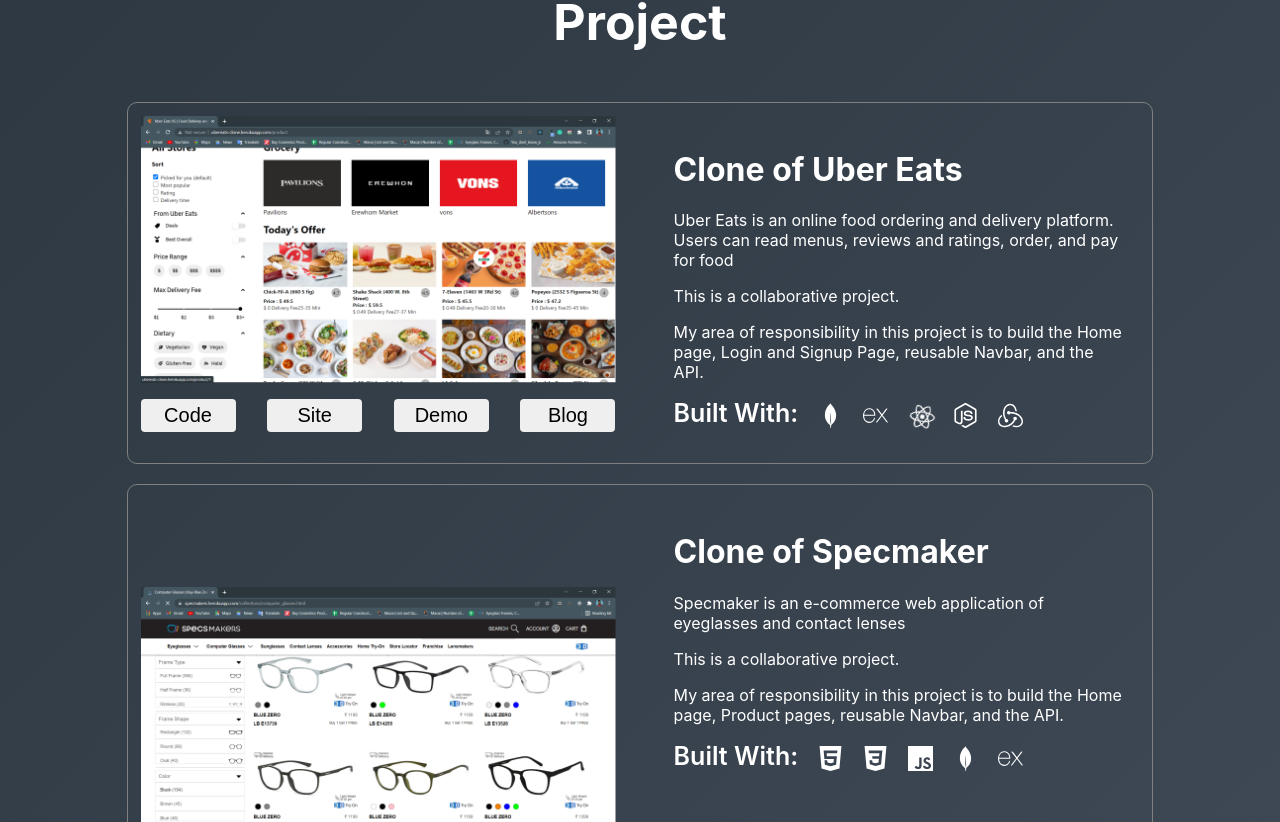
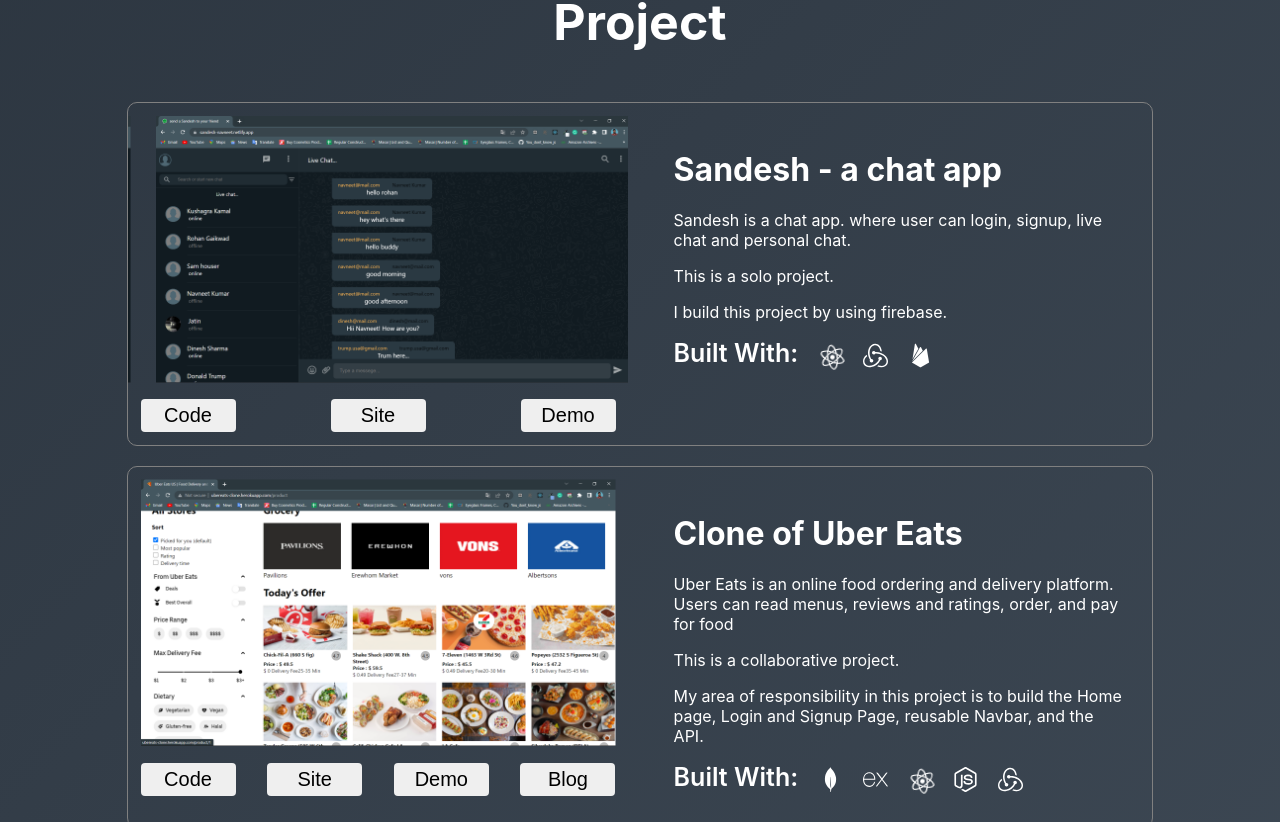
Before and after one commit to anoxco0/navneet-kumar, a React (Create React App) app: page / in a window 1280 px wide. Shown: the part 2558-3380 px from the top of the page. Built offline with nearby package versions, Linux system fonts and the light colour scheme.

Commit message:
project sandesh added

```diff
--- a/src/components/Projects/Projects.jsx
+++ b/src/components/Projects/Projects.jsx
@@ -44,6 +44,7 @@ import { CSS } from "../svg/CSS";
 import { JavaScript } from "../svg/JavaScript";
 
 import "./projects.css";
+import { Firebase } from "../svg/Firebase";
 
 export const Projects = () => {
   const sandesh = [sandesh1, sandesh2, sandesh3, sandesh4, sandesh5, sandesh6, sandesh7, sandesh8, sandesh9];
@@ -63,27 +64,25 @@ export const Projects = () => {
   const timeoutRefslide = useRef(null);
   const timeoutRefnykaa = useRef(null);
   const projects = [
-    // {
-    //   images: sandesh,
-    //   code: "https://github.com/anoxco0/sandesh",
-    //   site: "http://ubereats-clone.herokuapp.com/",
-    //   demo: "https://drive.google.com/file/d/1lVeW-frYUli1Jf25ErfxQ399oZmm_EON/view?usp=sharing",
-    //   blog: "https://medium.com/@navneetharsh3/uber-eats-clone-b8894f480dbb",
-    //   heading: "Clone of Uber Eats",
-    //   paragraphs: [
-    //     "Uber Eats is an online food ordering and delivery platform. Users can read menus, reviews and ratings, order, and pay for food",
-    //     "This is a collaborative project.",
-    //     "My area of responsibility in this project is to build the Home page, Login and Signup Page, reusable Navbar, and the API.",
-    //   ],
-    //   stacks: [
-    //     { stack: <MongoDB />, id: "mongo" },
-    //     { stack: <Express />, id: "express" },
-    //     { stack: <React />, id: "react" },
-    //     { stack: <NodeJs />, id: "node" },
-    //     { stack: <Redux />, id: "redux" },
-    //   ],
-    //   index:uberIndex
-    // },
+    {
+      images: sandesh,
+      code: "https://github.com/anoxco0/sandesh",
+      site: "https://sandesh-navneet.netlify.app/authentication/",
+      demo: "https://drive.google.com/file/d/1cTwF-7G_--R9jIzmtOgP2BbkK0tTxVFN/view?usp=sharing",
+      // blog: "https://medium.com/@navneetharsh3/uber-eats-clone-b8894f480dbb",
+      heading: "Sandesh - a chat app",
+      paragraphs: [
+        "Sandesh is a chat app. where user can login, signup, live chat and personal chat.",
+        "This is a solo project.",
+        "I build this project by using firebase.",
+      ],
+      stacks: [
+        { stack: <React />, id: "react" },
+        { stack: <Redux />, id: "redux" },
+        {stack:<Firebase/>, id:"firebase"}
+      ],
+      index:sandeshIndex
+    },
     {
       images: uber,
       code: "https://github.com/anoxco0/ubereats-clone",
@@ -163,12 +162,33 @@ export const Projects = () => {
     }
   ];
 
+  function resetTimeoutsandesh() {
+    if (timeoutRefSandesh.current) {
+      clearTimeout(timeoutRefSandesh.current);
+    }
+  }
+
+  useEffect(() => {
+    resetTimeoutsandesh();
+    timeoutRefSandesh.current = setTimeout(
+      () =>
+        setSandeshIndex((prevIndex) =>
+          prevIndex === sandesh.length - 1 ? 0 : prevIndex + 1
+        ),
+      delaysandesh
+    );
+    return () => {
+      resetTimeoutsandesh();
+    };
+  }, [sandesh.length, sandeshIndex]);
 
   function resetTimeoutuber() {
     if (timeoutRefUber.current) {
       clearTimeout(timeoutRefUber.current);
     }
   }
+
+
 
   useEffect(() => {
     resetTimeoutuber();
--- a/src/components/Skills/skills.css
+++ b/src/components/Skills/skills.css
@@ -57,7 +57,9 @@
 #css:hover{
     color: #264de4;
 }
-
+#firebase:hove{
+    color:#ffcb2b;
+}
 #node:hover{
     color: #3C873A;
 }
--- /dev/null
+++ b/src/components/svg/Firebase.jsx
@@ -0,0 +1,14 @@
+export const Firebase = () => {
+  return (
+    <div>
+      <svg id="icons" viewBox="0 0 512 512" stroke="currentColor"
+        fill="currentColor">
+            <title>Firebase</title>
+        <path
+          id="icon"
+          d="M93.19,329.38,140.64,25.31c1.64-10.37,15.55-12.82,20.46-3.55l51,95.45ZM432,400,385.26,123.21a11,11,0,0,0-18.54-6L80,400l159.36,91.91a33.18,33.18,0,0,0,31.91,0ZM302.36,158.93,265.82,89.39a10.86,10.86,0,0,0-19.36,0L85.83,375.74Z"
+        />
+      </svg>
+    </div>
+  );
+};
```
